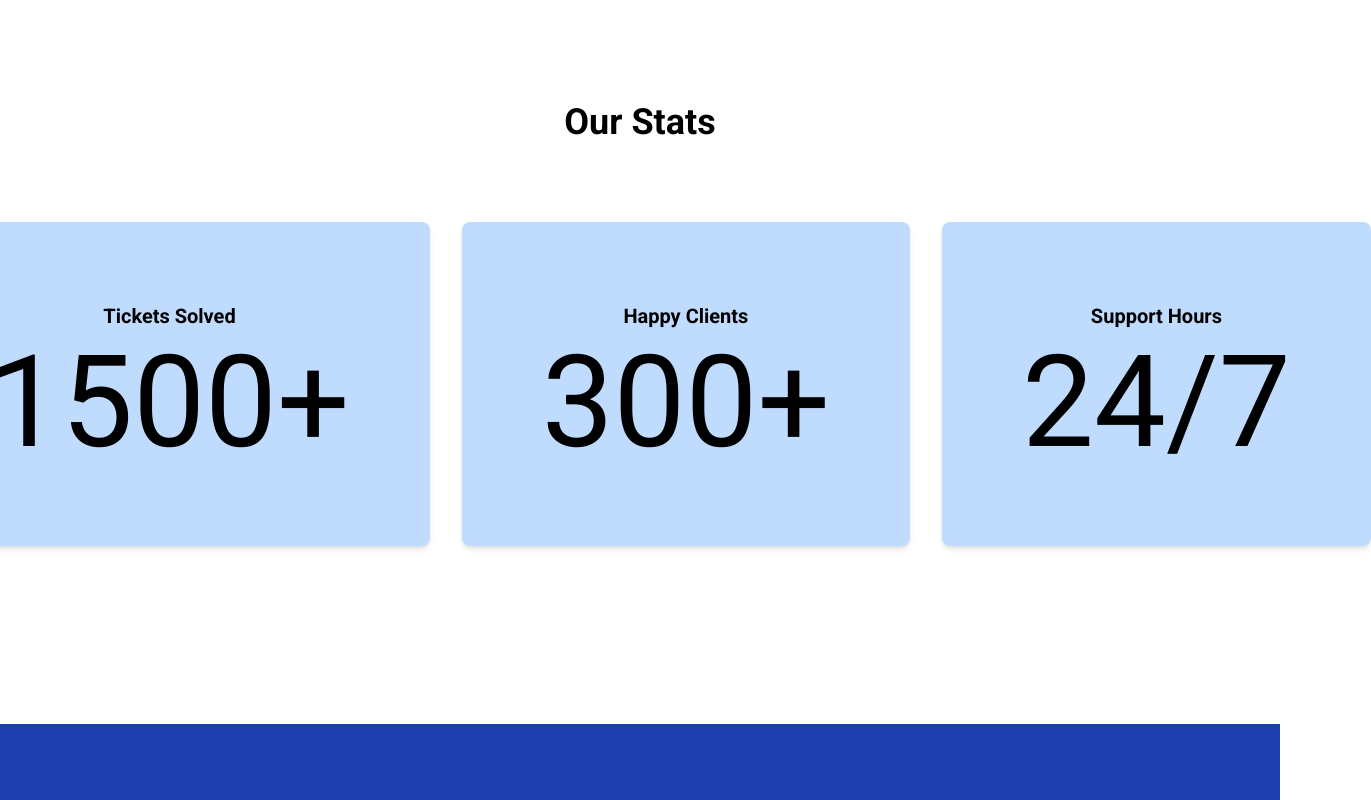
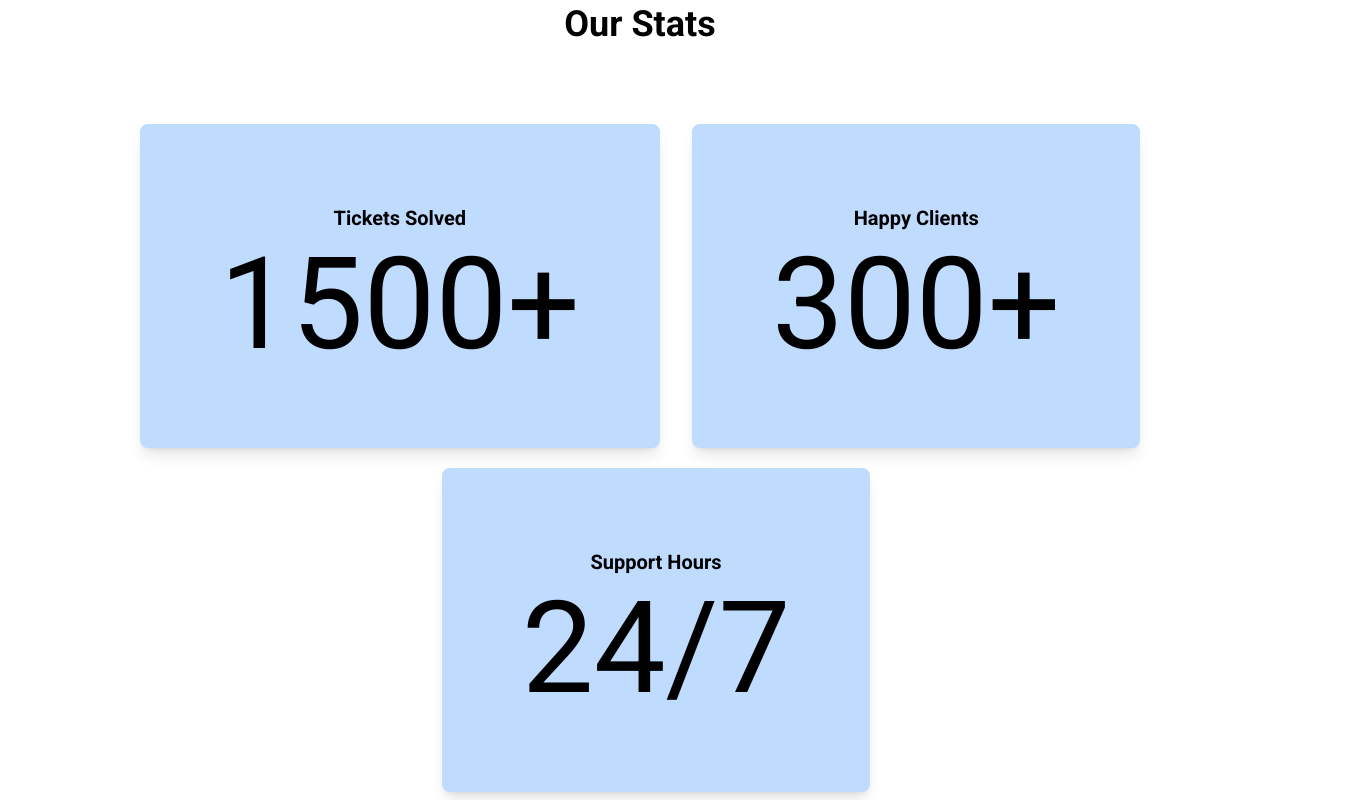
Before and after one commit to sharduli8090/ticketing_system_frontend_rvtc, a React (Vite) app: page /home in a window 1280 px wide. Shown: the part 1740-2540 px from the top of the page, 1371 px wide, since content can reach past the window. Built offline with nearby package versions, Linux system fonts and the light colour scheme.

Commit message:
updated stat section

```diff
--- a/src/components/home/Home.jsx
+++ b/src/components/home/Home.jsx
@@ -2,7 +2,7 @@ import { useEffect } from "react";
 import { FaAnglesDown } from "react-icons/fa6";
 import { useNavigate } from "react-router-dom";
 import Img1 from "../../asset/images/about.jpg";
-import { featCards } from "../../constant/Constant";
+import { featCards, statsCards } from "../../constant/Constant";
 import useToastNotifications from "../../services/toastify/ToasterService";
 
 const Home = () => {
@@ -101,19 +101,21 @@ const Home = () => {
       <section className="w-full min-h-screen bg-white py-20 flex flex-col justify-center items-center transition-all duration-500 ease-in-out">
         <div className="max-w-7xl mx-auto px-4 sm:px-6 lg:px-8 text-center">
           <h2 className="text-4xl font-semibold mb-20">Our Stats</h2>
-          <div className="flex justify-center space-x-8">
-            <div className="bg-blue-200 p-20 rounded-lg shadow-md transition-transform transform hover:scale-110 duration-300">
-              <h3 className="text-xl font-semibold mb-2">Tickets Solved</h3>
-              <p className="text-9xl">1500+</p>
-            </div>
-            <div className="bg-blue-200 p-20 rounded-lg shadow-md transition-transform transform hover:scale-110 duration-300">
-              <h3 className="text-xl font-semibold mb-2">Happy Clients</h3>
-              <p className="text-9xl">300+</p>
-            </div>
-            <div className="bg-blue-200 p-20 rounded-lg shadow-md transition-transform transform hover:scale-110 duration-300">
-              <h3 className="text-xl font-semibold mb-2">Support Hours</h3>
-              <p className="text-9xl">24/7</p>
-            </div>
+          <div className="flex justify-center flex-wrap  lg:space-x-8 ">
+            {
+              // Stats Cards
+              statsCards.map((card, index) => (
+                <div
+                  className="bg-blue-200 w-full lg:w-auto md:w-3/4 p-10 lg:p-20 md:p-20 rounded-lg shadow-lg transition-transform transform hover:scale-110 duration-300 mb-5"
+                  key={index}
+                >
+                  <h3 className="text-xl font-semibold mb-2">{card.head}</h3>
+                  <p className="lg:text-9xl md:text-9xl text-7xl">
+                    {card.desc}
+                  </p>
+                </div>
+              ))
+            }
           </div>
         </div>
       </section>
--- a/src/constant/Constant.js
+++ b/src/constant/Constant.js
@@ -112,3 +112,19 @@ export const featCards = [
     desc: "Stay up-to-date with automatic real-time data synchronization, ensuring everyone has the latest information at their fingertips.",
   },
 ];
+
+
+export const statsCards = [
+  {
+    head: "Tickets Solved",
+    desc: "1500+",
+  },
+  {
+    head: "Happy Clients",
+    desc: "300+",
+  },
+  {
+    head: "Support Hours",
+    desc: "24/7",
+  },
+];
```
